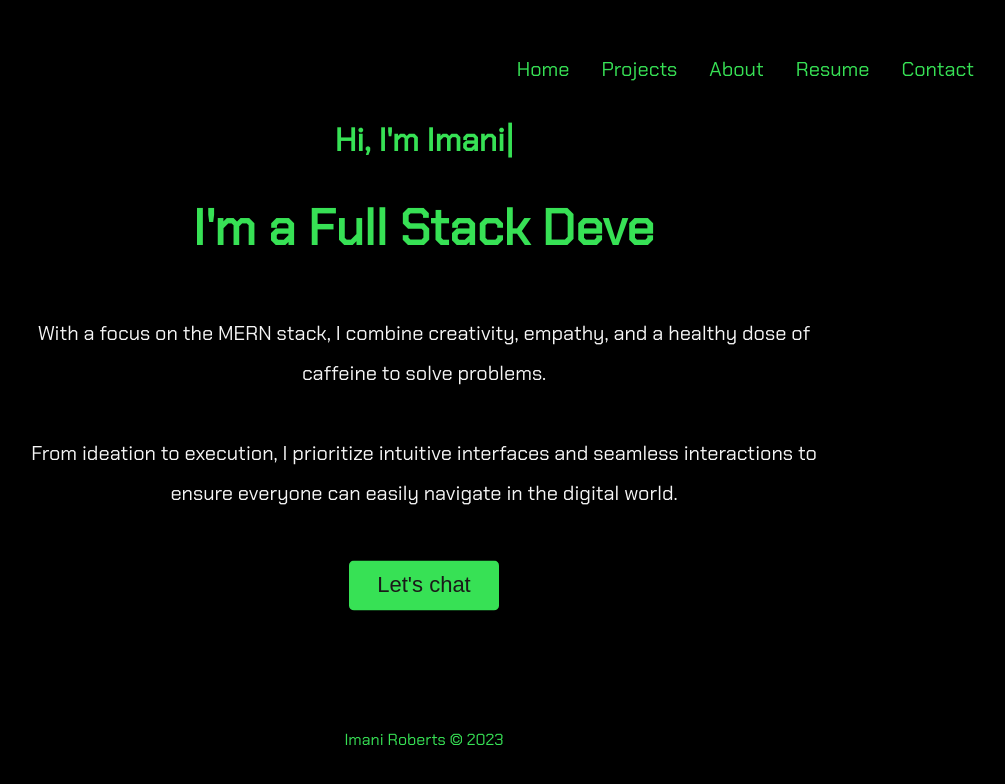
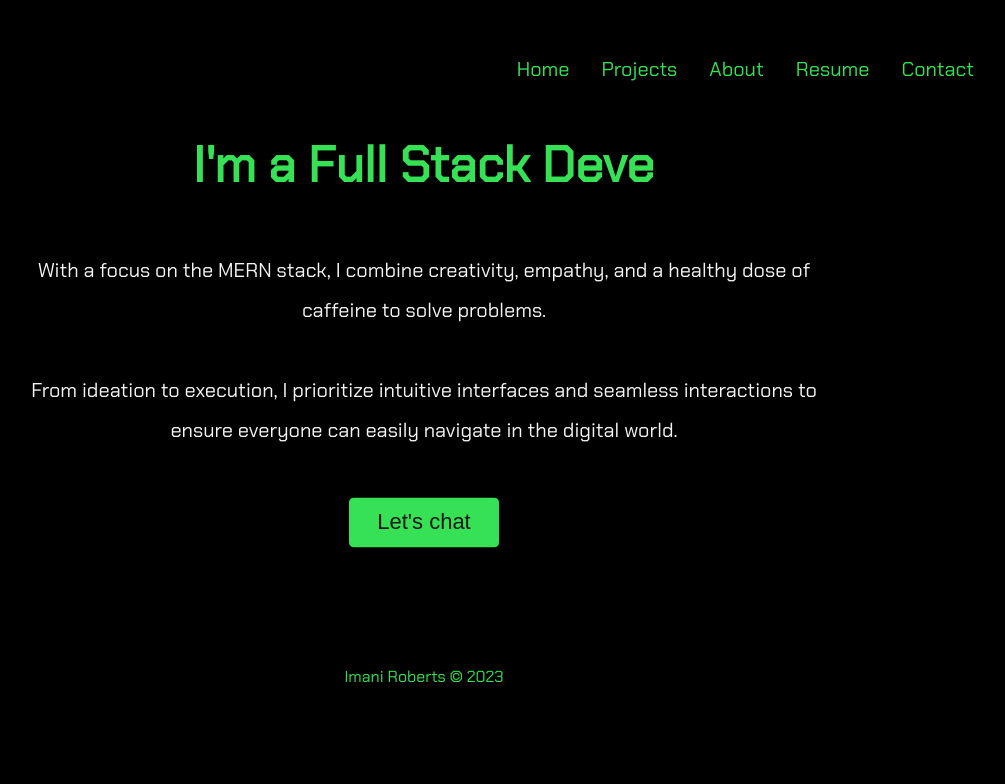
Before and after one commit to imanidev/portfolio-site, a React (Vite) app: page / in a window 1280 px wide. Shown: the top 784 px of the page, without its empty margins (216-1221 px from the left). Built offline with nearby package versions, Linux system fonts and the light colour scheme.

Commit message:
removed typewriting effect from app.jsx

```diff
--- a/src/App.jsx
+++ b/src/App.jsx
@@ -9,7 +9,6 @@ import Projects from '../src/pages/Projects';
 import About from '../src/pages/About';
 import Contact from '../src/pages/Contact';
 import Resume from '../src/pages/Resume';
-import TypeWriter from 'typewriter-effect';
 
 function App() {
 
@@ -17,13 +16,6 @@ function App() {
     <div className="App">
       <Header />
       <Navbar />
-      <h1>
-        <TypeWriter className="typewriter"
-          onInit={(typewriter) => {
-            typewriter.typeString('Hi, I\'m Imani').start();
-          }}
-        />
-      </h1>
       <Routes>
         <Route path="/" element={<Home />} />
         <Route path="/projects" element={<Projects />} />
```
